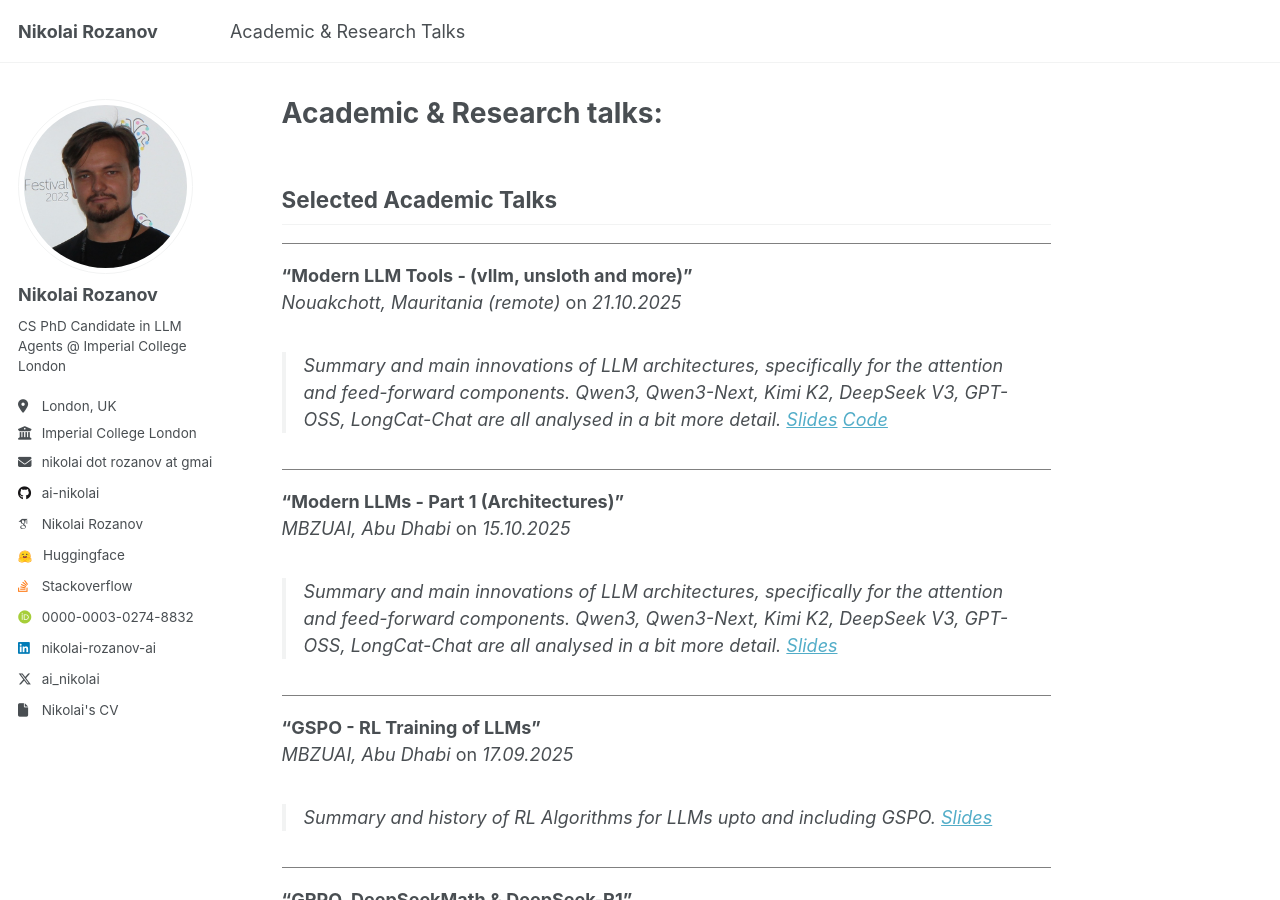
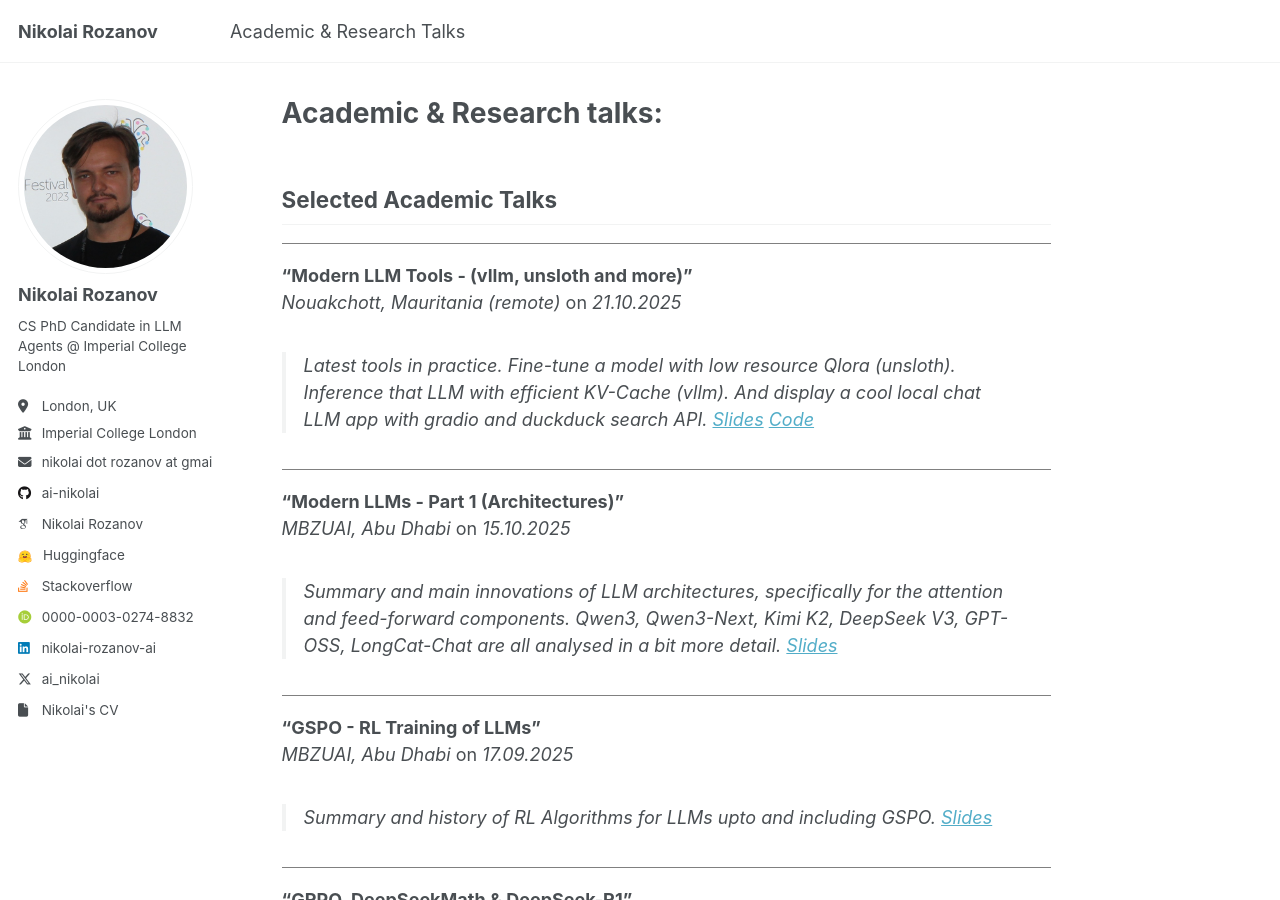
Before and after one commit to ai-nikolai/ai-nikolai.github.io, a Jekyll site: the page built from _pages/talks.md, in a window 1280 px wide and 900 px high. Built offline with Jekyll 4.4.1, drawn with Linux system fonts in a browser that asks for light colours; some web fonts are replaced.

Commit message:
updated talk description.

```diff
--- a/_pages/talks.md
+++ b/_pages/talks.md
@@ -13,7 +13,7 @@ permalink: /talks
 **"Modern LLM Tools - (vllm, unsloth and more)"**
 \
 *Nouakchott, Mauritania (remote)* on *21.10.2025*
-> Summary and main innovations of LLM architectures, specifically for the attention and feed-forward components. Qwen3, Qwen3-Next, Kimi K2, DeepSeek V3, GPT-OSS, LongCat-Chat are all analysed in a bit more detail.
+> Latest tools in practice. Fine-tune a model with low resource Qlora (unsloth). Inference that LLM with efficient KV-Cache (vllm). And display a cool local chat LLM app with gradio and duckduck search API.
 > [Slides]({{ site.baseurl }}/files/i2comsapp_workshop_21_10_2025.pdf)
 > [Code](https://github.com/ai-nikolai/ai-tutorials/tree/main/llm_101)
 
```
